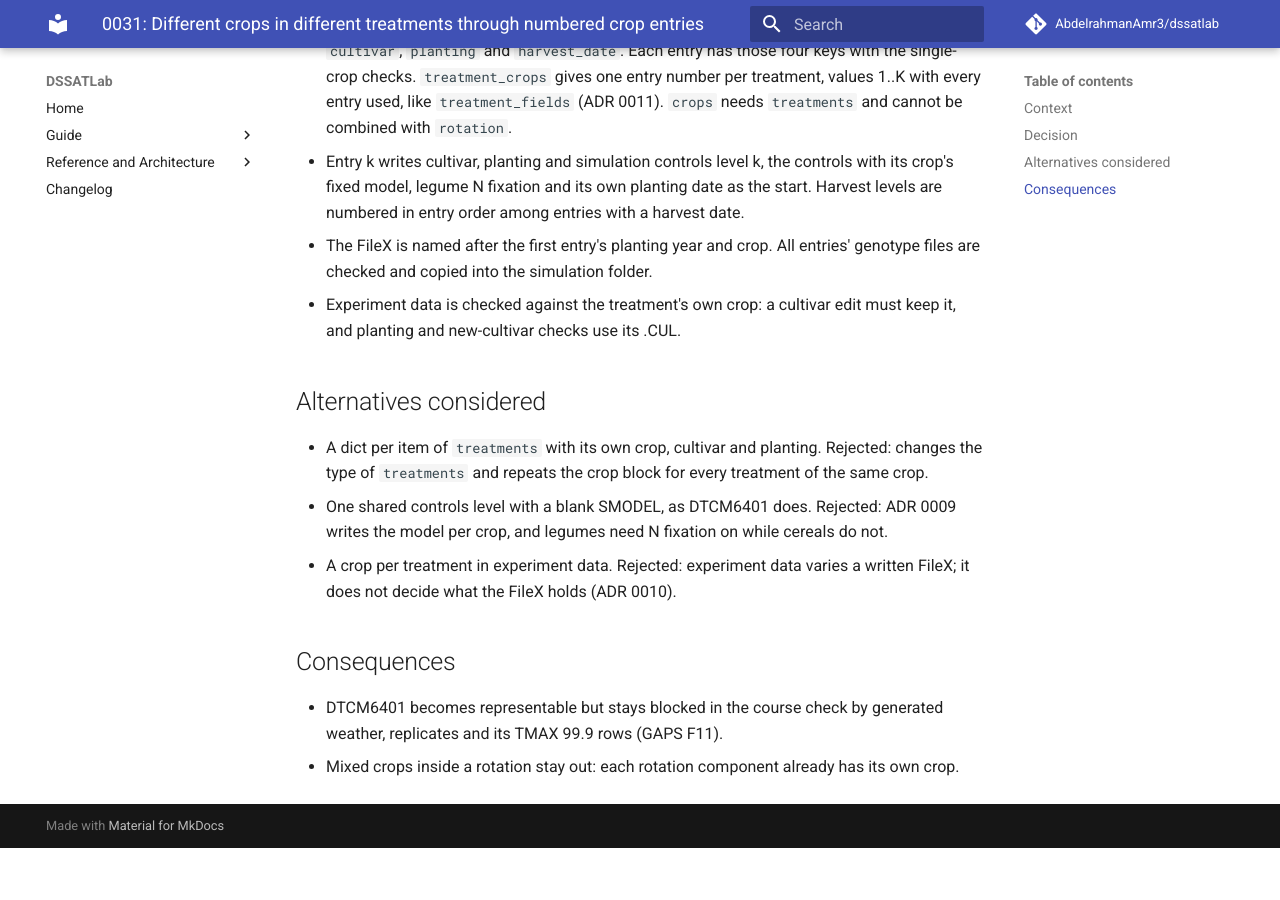
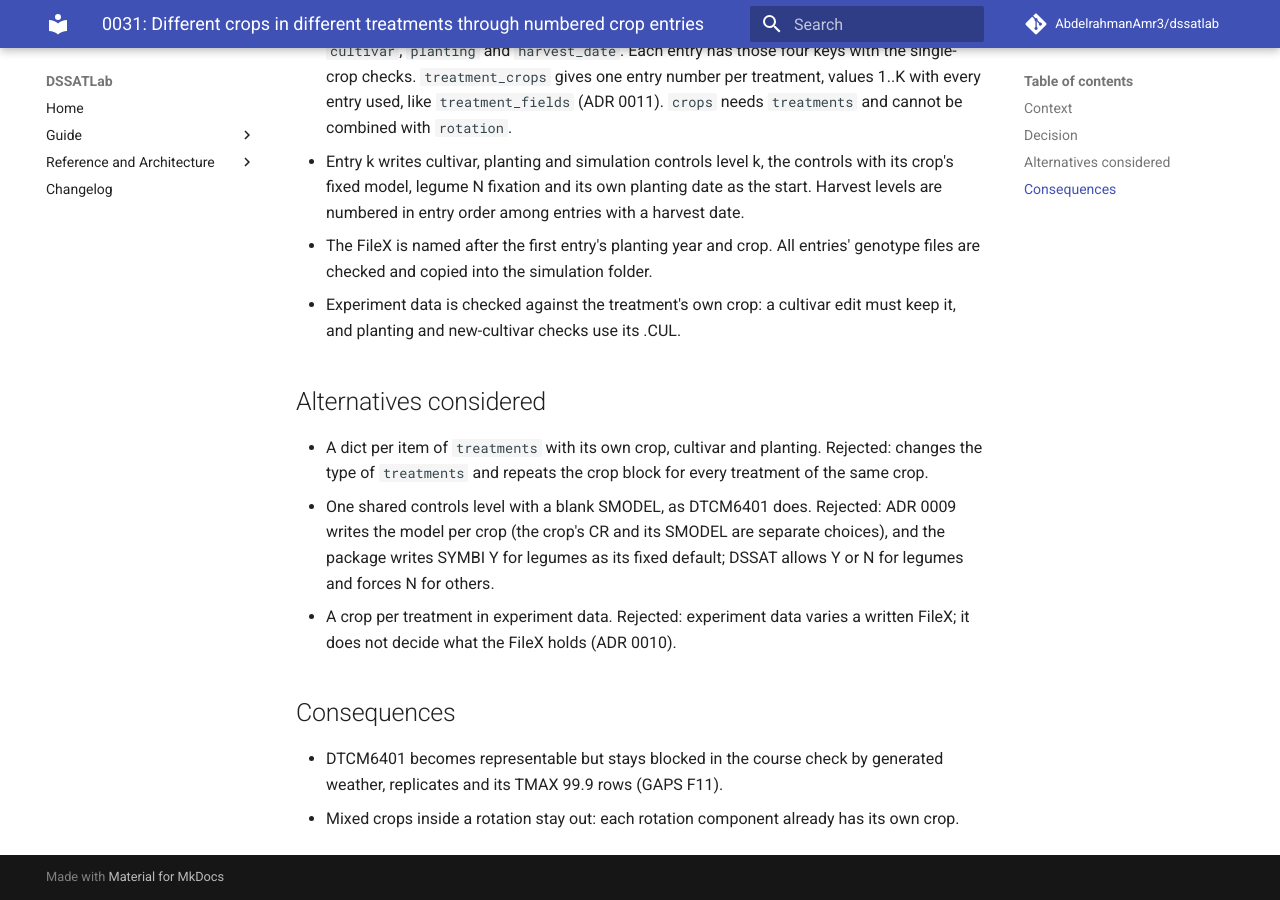
Before and after one commit to AbdelrahmanAmr3/dssatlab, an MkDocs documentation site: the page built from docs/adr/0031-crop-entries-for-mixed-crop-treatments.md, in a window 1280 px wide and 900 px high, scrolled down 637 px. Built offline with MkDocs 1.6.1 and Material for MkDocs 9.7.7, drawn with Linux system fonts in a browser that asks for light colours; comment, search, counter and statistics services are not loaded; before the commit the page ends 1485 px from its top, so only the background shows below that.

Commit message:
Correct ADR 0031 SYMBI wording after spec debate
Co-Authored-By: Claude Opus 5.5 <noreply@anthropic.com>

```diff
--- a/docs/adr/0031-crop-entries-for-mixed-crop-treatments.md
+++ b/docs/adr/0031-crop-entries-for-mixed-crop-treatments.md
@@ -33,7 +33,8 @@ does not choose it.
 - A dict per item of `treatments` with its own crop, cultivar and planting. Rejected: changes the
   type of `treatments` and repeats the crop block for every treatment of the same crop.
 - One shared controls level with a blank SMODEL, as DTCM6401 does. Rejected: ADR 0009 writes the
-  model per crop, and legumes need N fixation on while cereals do not.
+  model per crop (the crop's CR and its SMODEL are separate choices), and the package
+  writes SYMBI Y for legumes as its fixed default; DSSAT allows Y or N for legumes and forces N for others.
 - A crop per treatment in experiment data. Rejected: experiment data varies a written FileX; it
   does not decide what the FileX holds (ADR 0010).
 
```
